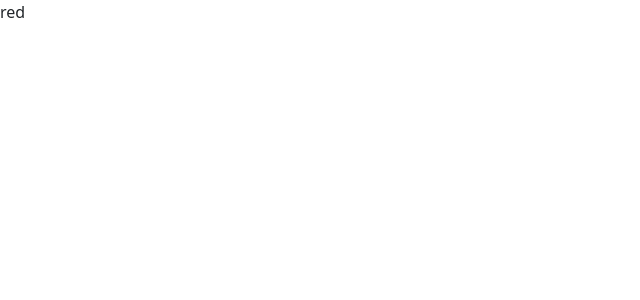
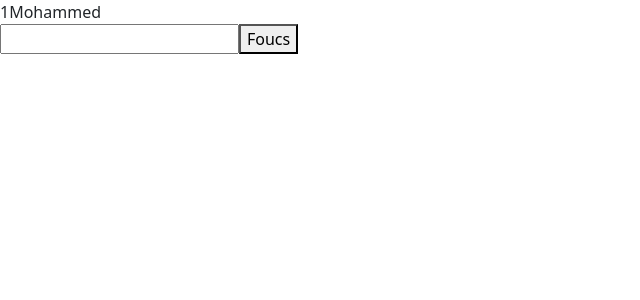
Before and after one commit to Mohammedazzam/learn-react-Ecommearce, a React (Create React App) app: page / in a window 1280 px wide. Shown: the top 300 px of the page, without its empty margins (0-640 px from the left). Built offline with nearby package versions, Linux system fonts and the light colour scheme.

Commit message:
example conText

```diff
--- a/src/App.js
+++ b/src/App.js
@@ -30,21 +30,71 @@
 
 
 /************UseState************/
+// import React , {useContext} from "react";
+// import StateExamble from "./component/State";
+// import UseEffectExample from "./component/UseEffectExample";
+// import UseRefExample from "./component/UseRefExample";
+// import {ColorContext} from "./component/UseContextExample";
+
+// const App = () => {
+
+//   const data = useContext(ColorContext)
+//   return (
+//     <div>
+//       {/* <StateExamble/> */}
+//       {/* <UseEffectExample/> */}
+//       {/* <UseRefExample/> */}
+//       {data}
+//     </div>
+//   )
+// }
+
+// export default App;
+
+
+
+
+
+
+
+/**************UseContext***********/
+// import React , {useContext} from "react";
+// import {ColorContext} from "./component/UseContextExample";
+// import UseRefExample from "./component/UseRefExample";
+
+// const App = () => {
+
+//   const {data , changeData} = useContext(ColorContext)
+//   return (
+//     <div>
+//       {data}
+//       <UseRefExample/>
+//     </div>
+//   )
+// }
+
+// export default App;
+
+
+
+
+
+
+
+
+
 import React , {useContext} from "react";
-import StateExamble from "./component/State";
-import UseEffectExample from "./component/UseEffectExample";
+import {ColorContext} from "./component/UseContextExample";
 import UseRefExample from "./component/UseRefExample";
-import {ColorContext} from "./component/UseContextExample";
 
 const App = () => {
 
-  const data = useContext(ColorContext)
+  const {data , changeData} = useContext(ColorContext)
   return (
     <div>
-      {/* <StateExamble/> */}
-      {/* <UseEffectExample/> */}
-      {/* <UseRefExample/> */}
-      {data}
+      {data.id}
+      {data.name}
+      <UseRefExample/>
     </div>
   )
 }
--- a/src/component/UseContextExample.js
+++ b/src/component/UseContextExample.js
@@ -1,12 +1,50 @@
-import React , {createContext} from 'react'
+// import React , {createContext,useState} from 'react'
+
+// //1-create Context
+// const ColorContext = createContext();
+// //7-Create Context
+
+// //2-create provider
+// const UseContextProvider = ({children}) => {
+
+//   const [data, setstate] = useState('white')
+
+//   const changeData = (color) => {
+//     setstate(color)
+//   }
+//   return (
+//     <ColorContext.Provider value={{data , changeData}}>
+//       {children}
+//     </ColorContext.Provider>
+//   )
+// }
+
+// //3-export context to use , provider to wrap all component
+// export {UseContextProvider , ColorContext}
+
+
+
+
+
+
+
+
+import React , {createContext,useState} from 'react'
 
 //1-create Context
 const ColorContext = createContext();
+//7-Create Context
 
 //2-create provider
 const UseContextProvider = ({children}) => {
+
+  const [data, setstate] = useState({id:'1', name:'Mohammed'})
+
+  const changeData = (id , name) => {
+    setstate({id ,name})
+  }
   return (
-    <ColorContext.Provider value='red'>
+    <ColorContext.Provider value={{data , changeData}}>
       {children}
     </ColorContext.Provider>
   )
--- a/src/component/UseRefExample.js
+++ b/src/component/UseRefExample.js
@@ -19,15 +19,91 @@
 
 
 
-import React, {useRef} from 'react'
+// import React, {useRef} from 'react'
+
+// const UseRefExample = () => {
+//     const valueInput = useRef(null);
+//     const focus = () => {
+//         valueInput.current.focus();
+//         console.log(valueInput.current.value)
+//     }
+//     console.log(valueInput)
+//   return (
+//     <div>
+//         <input type="text" ref={valueInput}/>
+//         <button onClick={focus}>Foucs</button>
+//     </div>
+//   )
+// }
+
+// export default UseRefExample
+
+
+
+
+
+
+// import React, {useRef, useContext} from 'react'
+// import { ColorContext } from './UseContextExample';
+
+// const UseRefExample = () => {
+//   const {data , changeData} = useContext(ColorContext)
+//     const valueInput = useRef(null);
+//     const focus = () => {
+//         valueInput.current.focus();
+//         console.log(valueInput.current.value)
+//         changeData(valueInput.current.value)
+//     }
+//   return (
+//     <div>
+//         <input type="text" ref={valueInput}/>
+//         <button onClick={focus}>Foucs</button>
+//     </div>
+//   )
+// }
+
+// export default UseRefExample
+
+
+
+
+// import React, {useRef, useContext} from 'react'
+// import { ColorContext } from './UseContextExample';
+
+// const UseRefExample = () => {
+//   const {changeData} = useContext(ColorContext)
+//     const valueInput = useRef(null);
+//     const focus = () => {
+//         valueInput.current.focus();
+//         console.log(valueInput.current.value)
+//         changeData('5',valueInput.current.value)
+//     }
+//   return (
+//     <div>
+//         <input type="text" ref={valueInput}/>
+//         <button onClick={focus}>Foucs</button>
+//     </div>
+//   )
+// }
+
+// export default UseRefExample
+
+
+
+
+
+
+import React, {useRef, useContext} from 'react'
+import { ColorContext } from './UseContextExample';
 
 const UseRefExample = () => {
+  const {changeData} = useContext(ColorContext)
     const valueInput = useRef(null);
     const focus = () => {
         valueInput.current.focus();
         console.log(valueInput.current.value)
+        changeData(Math.random(),valueInput.current.value)
     }
-    console.log(valueInput)
   return (
     <div>
         <input type="text" ref={valueInput}/>
```
